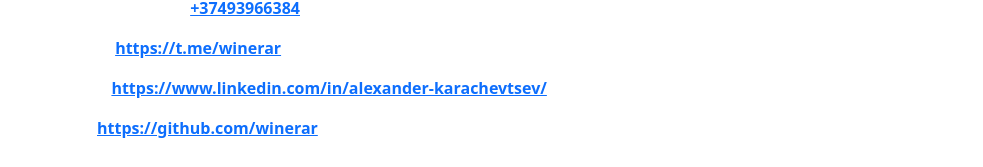
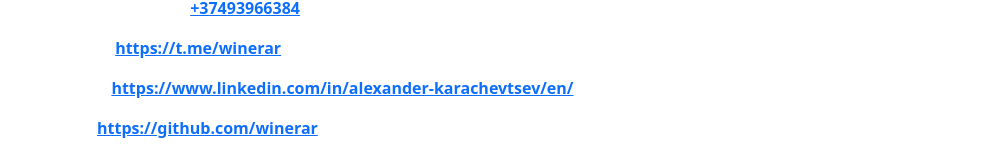
Before and after one commit to winerar/portfolio, a React (Vite) app: page / in a window 1280 px wide. Shown: the part 5963-6130 px from the top of the page, without its empty margins (268-1251 px from the left). Built offline with nearby package versions, Linux system fonts and the light colour scheme; the HTML template or start-up script is replaced by a standard one.

Commit message:
fix link

```diff
--- a/src/constants/contact.ts
+++ b/src/constants/contact.ts
@@ -4,6 +4,6 @@
 	email: "m.winerar@gmail.com",
 	phone: "+37493966384",
 	telegram: "https://t.me/winerar",
-	linkedIn: "https://www.linkedin.com/in/alexander-karachevtsev/",
+	linkedIn: "https://www.linkedin.com/in/alexander-karachevtsev/en/",
 	github: "https://github.com/winerar",
 }
```
